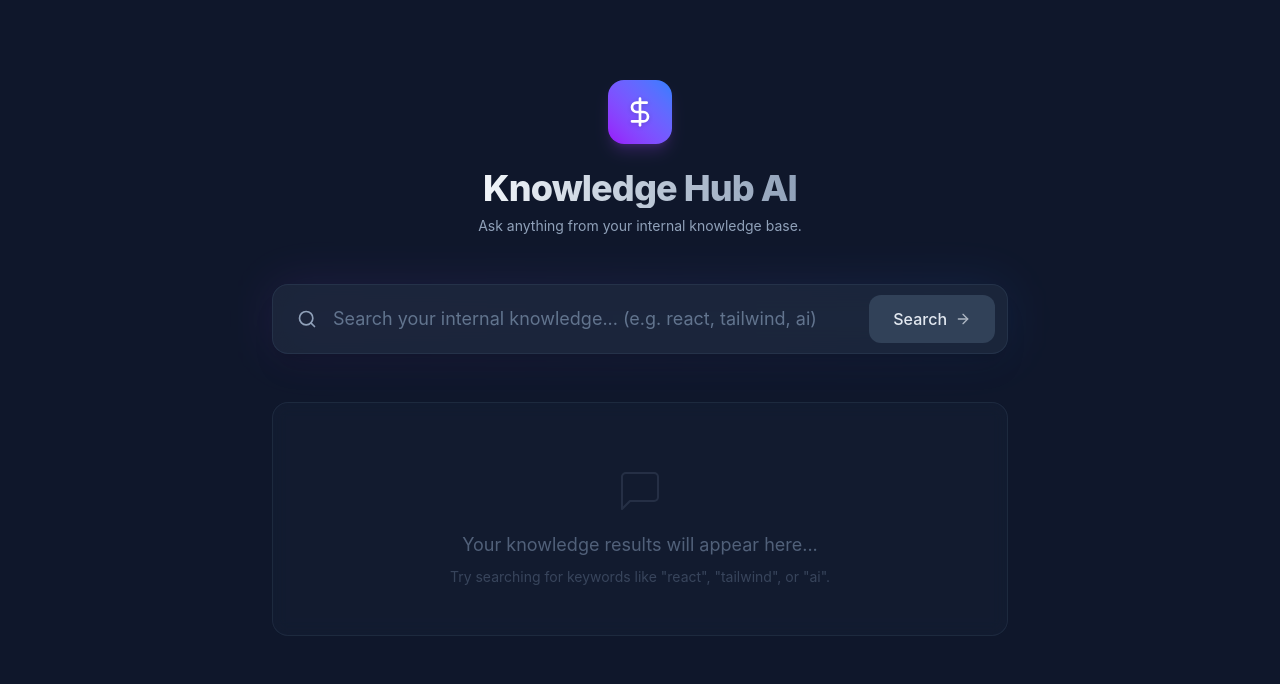
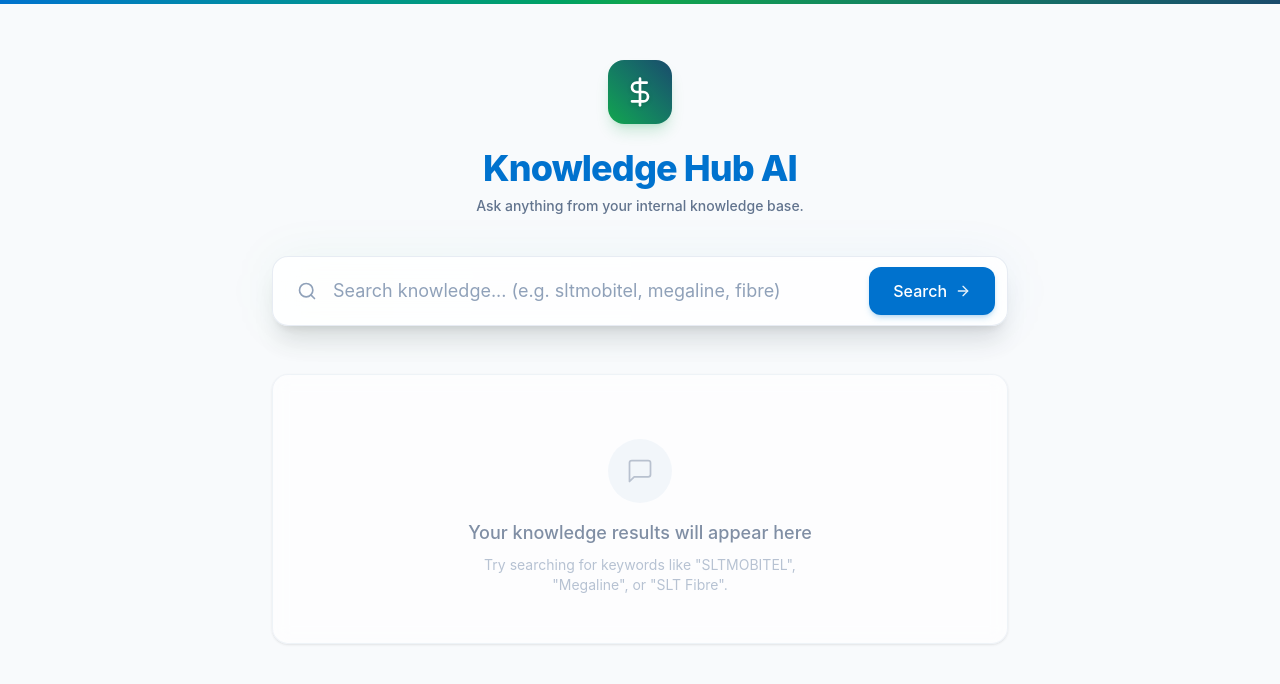
Before and after one commit to kudagama/knowledge_hub_AI, a React (Vite) app: page / in a window 1280 px wide. Shown: the top 684 px of the page. Built offline with nearby package versions, Linux system fonts and the light colour scheme.

Commit message:
feat: implement Knowledge Hub AI search interface with mock data and typing effect

```diff
--- a/src/App.jsx
+++ b/src/App.jsx
@@ -5,7 +5,10 @@ const mockData = {
   tailwind: "Tailwind CSS is a utility-first CSS framework packed with classes like flex, pt-4, text-center and rotate-90 that can be composed to build any design, directly in your markup.",
   ai: "Artificial Intelligence (AI) refers to the simulation of human intelligence in machines that are programmed to think like humans and mimic their actions. The term may also be applied to any machine that exhibits traits associated with a human mind such as learning and problem-solving.",
   vite: "Vite is a modern frontend build tool that provides an extremely fast development environment and bundles your code for production. It uses native ES modules to serve code instantly, regardless of the app size.",
-  javascript: "JavaScript is a high-level, often just-in-time compiled language that conforms to the ECMAScript standard. It has dynamic typing, prototype-based object-orientation, and first-class functions."
+  javascript: "JavaScript is a high-level, often just-in-time compiled language that conforms to the ECMAScript standard. It has dynamic typing, prototype-based object-orientation, and first-class functions.",
+  sltmobitel: "SLTMOBITEL is the national telecommunications services provider in Sri Lanka and one of the country's largest companies. It provides fixed voice, broadband, mobile, and enterprise solutions.",
+  megaline: "SLT Megaline provides unlimited home broadband, fixed voice, and PeoTV services through wired ADSL and VDSL connections.",
+  "slt fibre": "SLT Fibre is the premier fiber-to-the-home (FTTH) service in Sri Lanka, offering ultra-fast internet connectivity for seamless streaming, gaming, and downloads."
 };
 
 function App() {
@@ -62,21 +65,25 @@ function App() {
   };
 
   return (
-    <div className="min-h-screen bg-slate-900 text-slate-100 font-sans selection:bg-purple-500/30">
-      <div className="max-w-3xl mx-auto px-4 py-12 flex flex-col min-h-screen">
+    <div className="min-h-screen bg-slate-50 text-slate-800 font-sans selection:bg-slt-green/30">
+
+      {/* Top Brand Bar */}
+      <div className="h-1 bg-gradient-to-r from-slt-blue via-slt-grad-start to-slt-grad-end w-full"></div>
+
+      <div className="max-w-3xl mx-auto px-4 py-8 flex flex-col min-h-screen">
 
         {/* Header */}
-        <header className="flex flex-col items-center justify-center mb-12 mt-8 animate-fade-in">
-          <div className="w-16 h-16 bg-gradient-to-tr from-purple-600 to-blue-500 rounded-2xl flex items-center justify-center shadow-lg shadow-purple-500/20 mb-6 group hover:scale-105 transition-transform duration-300">
+        <header className="flex flex-col items-center justify-center mb-10 mt-6 animate-fade-in">
+          <div className="w-16 h-16 bg-gradient-to-tr from-slt-grad-start to-slt-grad-end rounded-2xl flex items-center justify-center shadow-lg shadow-slt-grad-start/20 mb-6 group hover:scale-105 transition-transform duration-300">
             <svg xmlns="http://www.w3.org/2000/svg" width="32" height="32" viewBox="0 0 24 24" fill="none" stroke="currentColor" strokeWidth="2" strokeLinecap="round" strokeLinejoin="round" className="text-white drop-shadow-sm group-hover:animate-pulse">
               <path d="M12 2v20"></path>
               <path d="M17 5H9.5a3.5 3.5 0 0 0 0 7h5a3.5 3.5 0 0 1 0 7H6"></path>
             </svg>
           </div>
-          <h1 className="text-4xl font-extrabold tracking-tight bg-clip-text text-transparent bg-gradient-to-r from-slate-100 to-slate-400 mb-2">
+          <h1 className="text-4xl font-extrabold tracking-tight text-slt-blue mb-2">
             Knowledge Hub AI
           </h1>
-          <p className="text-slate-400 text-sm">Ask anything from your internal knowledge base.</p>
+          <p className="text-slate-500 text-sm font-medium">Ask anything from your internal knowledge base.</p>
         </header>
 
         {/* Main Content Area */}
@@ -84,8 +91,8 @@ function App() {
 
           {/* Search Area */}
           <form onSubmit={handleSearch} className="mb-10 relative group">
-            <div className="absolute inset-0 bg-gradient-to-r from-purple-500/20 to-blue-500/20 rounded-2xl blur-xl group-hover:blur-2xl transition-all duration-300 opacity-50"></div>
-            <div className="relative flex items-center bg-slate-800/80 backdrop-blur-md rounded-2xl border border-slate-700/50 shadow-xl overflow-hidden focus-within:border-purple-500/50 focus-within:shadow-purple-500/10 transition-colors">
+            <div className="absolute inset-0 bg-gradient-to-r from-slt-grad-start/10 to-slt-blue/10 rounded-2xl blur-xl group-hover:blur-2xl transition-all duration-300 opacity-50"></div>
+            <div className="relative flex items-center bg-white/90 backdrop-blur-md rounded-2xl border border-slate-200/80 shadow-xl overflow-hidden focus-within:border-slt-blue focus-within:ring-2 focus-within:ring-slt-blue/20 transition-all">
               <div className="pl-6 py-4 flex items-center justify-center text-slate-400">
                 <svg xmlns="http://www.w3.org/2000/svg" width="20" height="20" viewBox="0 0 24 24" fill="none" stroke="currentColor" strokeWidth="2" strokeLinecap="round" strokeLinejoin="round">
                   <circle cx="11" cy="11" r="8"></circle>
@@ -96,18 +103,18 @@ function App() {
                 type="text"
                 value={searchTerm}
                 onChange={(e) => setSearchTerm(e.target.value)}
-                placeholder="Search your internal knowledge... (e.g. react, tailwind, ai)"
-                className="flex-1 bg-transparent border-none text-slate-100 px-4 py-5 outline-none placeholder:text-slate-500 text-lg w-full"
+                placeholder="Search knowledge... (e.g. sltmobitel, megaline, fibre)"
+                className="flex-1 bg-transparent border-none text-slate-800 px-4 py-5 outline-none placeholder:text-slate-400 text-lg w-full"
                 autoComplete="off"
               />
               <div className="pr-3">
                 <button
                   type="submit"
                   disabled={isTyping}
-                  className="bg-slate-700 hover:bg-slate-600 active:bg-slate-800 text-slate-200 px-6 py-3 rounded-xl font-medium transition-all disabled:opacity-50 disabled:cursor-not-allowed flex items-center gap-2 group-focus-within:bg-purple-600 group-focus-within:hover:bg-purple-500 group-focus-within:text-white"
+                  className="bg-slt-blue hover:bg-slt-dark-blue active:bg-slt-dark-blue text-white px-6 py-3 rounded-xl font-medium transition-all disabled:opacity-50 disabled:cursor-not-allowed flex items-center gap-2 group-focus-within:bg-slt-green group-focus-within:hover:opacity-90 group-focus-within:text-white shadow-md shadow-slt-blue/20"
                 >
                   Search
-                  <svg xmlns="http://www.w3.org/2000/svg" width="16" height="16" viewBox="0 0 24 24" fill="none" stroke="currentColor" strokeWidth="2" strokeLinecap="round" strokeLinejoin="round" className="opacity-70">
+                  <svg xmlns="http://www.w3.org/2000/svg" width="16" height="16" viewBox="0 0 24 24" fill="none" stroke="currentColor" strokeWidth="2" strokeLinecap="round" strokeLinejoin="round" className="opacity-90">
                     <line x1="5" y1="12" x2="19" y2="12"></line>
                     <polyline points="12 5 19 12 12 19"></polyline>
                   </svg>
@@ -120,7 +127,7 @@ function App() {
           <div className="relative">
             {/* AI Avatar Indicator */}
             {hasSearched && (
-              <div className="absolute -left-12 top-6 w-8 h-8 bg-gradient-to-tr from-purple-500 to-blue-500 rounded-full flex items-center justify-center opacity-80 mt-1 hidden sm:flex">
+              <div className="absolute -left-12 top-6 w-8 h-8 bg-gradient-to-tr from-slt-grad-start to-slt-grad-end rounded-full flex items-center justify-center shadow-md hidden sm:flex">
                  <svg xmlns="http://www.w3.org/2000/svg" width="14" height="14" viewBox="0 0 24 24" fill="none" stroke="currentColor" strokeWidth="2" strokeLinecap="round" strokeLinejoin="round" className="text-white">
                   <path d="M12 2v20"></path>
                   <path d="M17 5H9.5a3.5 3.5 0 0 0 0 7h5a3.5 3.5 0 0 1 0 7H6"></path>
@@ -129,23 +136,25 @@ function App() {
             )}
 
             <div className={`
-              min-h-[200px] p-8 rounded-2xl bg-slate-800/40 border border-slate-700/50 backdrop-blur-sm
+              min-h-[220px] p-8 rounded-2xl bg-white/80 border border-slate-200/60 shadow-sm backdrop-blur-sm
               transition-all duration-500 ${hasSearched ? 'opacity-100 translate-y-0' : 'opacity-80 translate-y-2'}
             `}>
               {!hasSearched ? (
-                <div className="h-full flex flex-col items-center justify-center text-slate-500 pt-8 pb-4">
-                  <svg xmlns="http://www.w3.org/2000/svg" width="48" height="48" viewBox="0 0 24 24" fill="none" stroke="currentColor" strokeWidth="1" strokeLinecap="round" strokeLinejoin="round" className="mb-4 opacity-30">
-                    <path d="M21 15a2 2 0 0 1-2 2H7l-4 4V5a2 2 0 0 1 2-2h14a2 2 0 0 1 2 2z"></path>
-                  </svg>
-                  <p className="text-lg">Your knowledge results will appear here...</p>
-                  <p className="text-sm mt-2 opacity-60">Try searching for keywords like "react", "tailwind", or "ai".</p>
+                <div className="h-full flex flex-col items-center justify-center text-slate-400 pt-8 pb-4">
+                  <div className="w-16 h-16 rounded-full bg-slate-100 flex items-center justify-center mb-4">
+                    <svg xmlns="http://www.w3.org/2000/svg" width="28" height="28" viewBox="0 0 24 24" fill="none" stroke="currentColor" strokeWidth="1.5" strokeLinecap="round" strokeLinejoin="round" className="opacity-50 text-slate-500">
+                      <path d="M21 15a2 2 0 0 1-2 2H7l-4 4V5a2 2 0 0 1 2-2h14a2 2 0 0 1 2 2z"></path>
+                    </svg>
+                  </div>
+                  <p className="text-lg font-medium text-slate-500">Your knowledge results will appear here</p>
+                  <p className="text-sm mt-2 opacity-80 text-center max-w-sm">Try searching for keywords like "SLTMOBITEL", "Megaline", or "SLT Fibre".</p>
                 </div>
               ) : (
-                <div className="prose prose-invert max-w-none">
-                  <p className="text-lg leading-relaxed text-slate-200" style={{ whiteSpace: 'pre-wrap' }}>
+                <div className="prose prose-slate max-w-none">
+                  <p className="text-lg leading-relaxed text-slate-700 font-medium" style={{ whiteSpace: 'pre-wrap' }}>
                     {displayedText}
                     {isTyping && (
-                      <span className="inline-block w-2 h-5 ml-1 align-middle bg-purple-500 animate-pulse rounded-sm"></span>
+                      <span className="inline-block w-2.5 h-5 ml-1.5 align-middle bg-slt-green animate-pulse rounded-sm"></span>
                     )}
                   </p>
                 </div>
--- a/src/index.css
+++ b/src/index.css
@@ -1,9 +1,13 @@
 @import "tailwindcss";
 
 @theme {
-  --color-primary-500: #3b82f6;
+  --color-slt-blue: #0072ce;
+  --color-slt-green: #65b32e;
+  --color-slt-dark-blue: #005aab;
+  --color-slt-grad-start: #12a64c;
+  --color-slt-grad-end: #1a4b6c;
 }
 
 body {
-  @apply bg-slate-900 text-slate-100 min-h-screen font-sans antialiased;
+  @apply bg-slate-50 text-slate-800 min-h-screen font-sans antialiased;
 }
```
